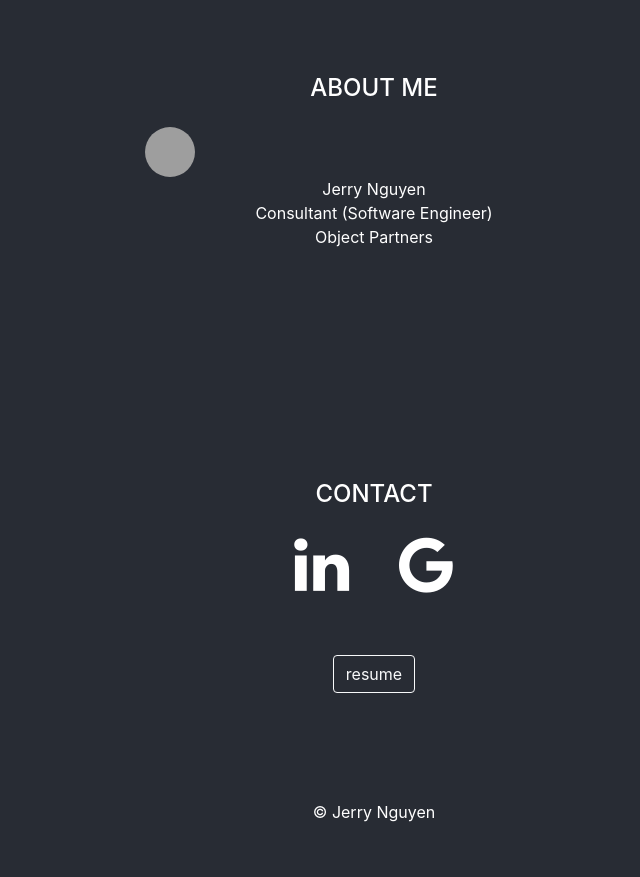
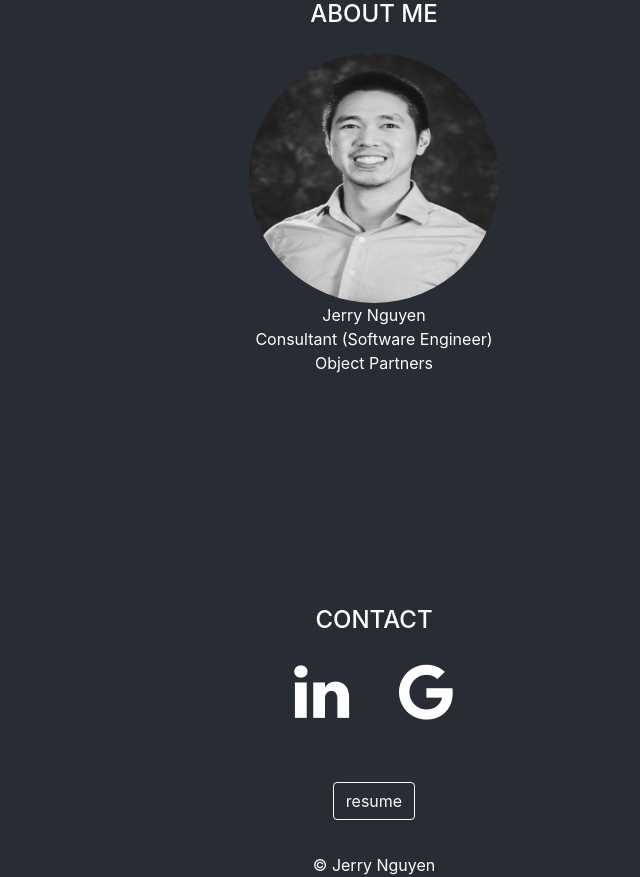
Before and after one commit to nguy1544/jerrytnguyen, a React (Create React App) app: page / in a window 1280 px wide. Shown: the whole page, without its empty margins (266-906 px from the left). Before the commit the page ends 824 px from the top, so only its background shows below. Built offline with nearby package versions, Linux system fonts and the light colour scheme; grey boxes are pictures that could not be loaded.

Commit message:
JTN-001 updated avatar photo

```diff
--- a/src/Component/ContentLayout.js
+++ b/src/Component/ContentLayout.js
@@ -1,5 +1,4 @@
 import React, { Component } from 'react';
-import PropTypes from "prop-types";
 import Contact from "./Contact";
 import About from "./About";
 
--- a/src/styles/css/about.css
+++ b/src/styles/css/about.css
@@ -1,11 +1,17 @@
 .app-contentLayout > .app-about > h4 {
     padding-bottom: 1em;
 }
-
+span.avatar {
+    margin: 0 auto 0;
+    display: block;
+    padding: 0;
+    width: 100%;
+    text-align: center;
+}
 .avatar {
     vertical-align: middle;
-    width: 50px;
-    height: 50px;
+    width: 250px;
+    height: 250px;
     border-radius: 50%;
 }
 
```
Also changed, not shown: public/resources/avatar.jpeg (added), public/resources/logo.svg (added).
